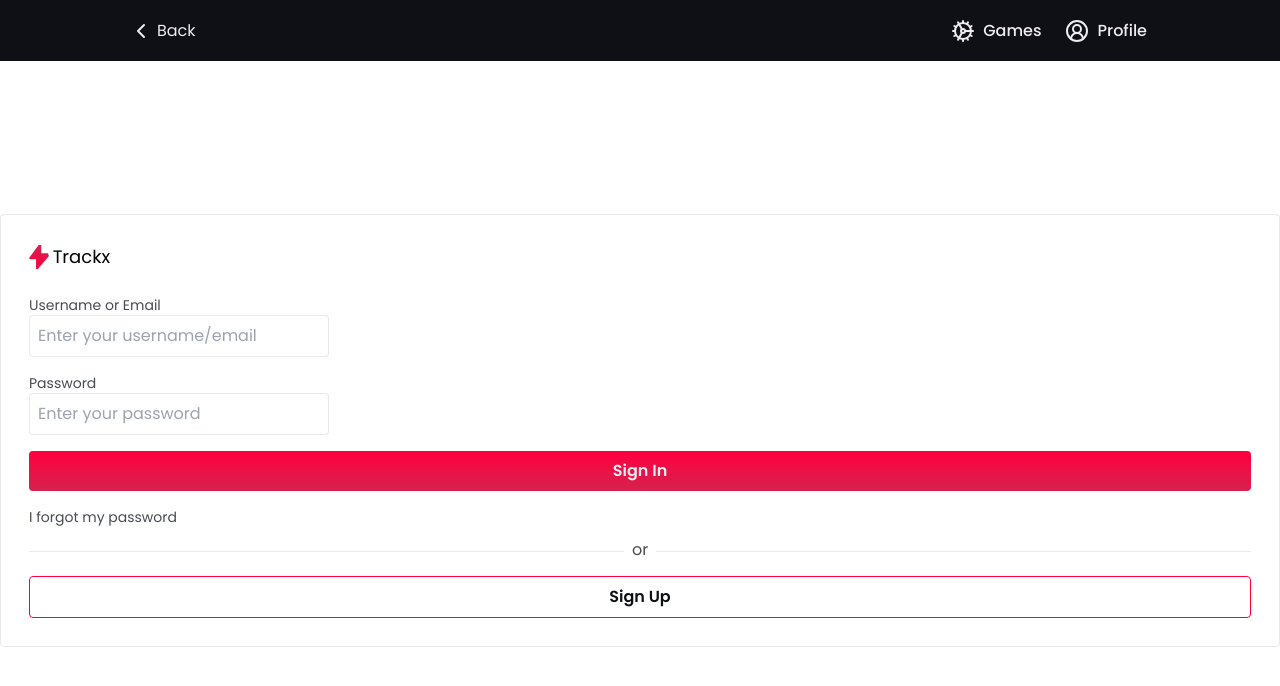
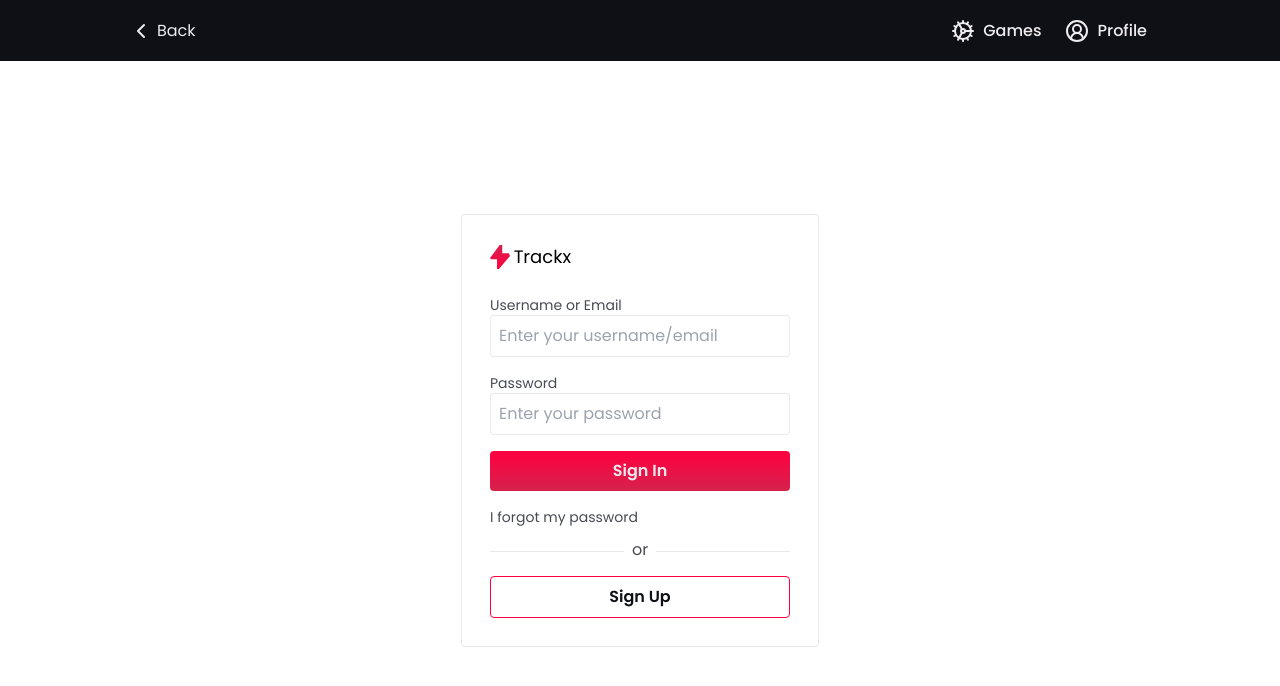
Before and after one commit to stardusteight-d4c/gametracker, a Next.js app in the folder web/: page /login in a window 1280 px wide. Shown: the top 686 px of the page. Built offline with nearby package versions, Linux system fonts and the light colour scheme.

Commit message:
fix: adjusting login interface

```diff
--- a/web/src/modules/auth/pages/login/components/SignIn.tsx
+++ b/web/src/modules/auth/pages/login/components/SignIn.tsx
@@ -4,7 +4,7 @@ interface SignInProps {
 
 export const SignIn = ({ onTypeChange }: SignInProps) => {
   return (
-    <div className="flex flex-col border border-dark-mid/10 mt-[61px] rounded p-4 md:p-7">
+    <div className="flex flex-col border w-fit mx-auto border-dark-mid/10 mt-[61px] rounded p-4 md:p-7">
       <div className="flex cursor-pointer items-center gap-x-1 mb-6 w-fit">
         <img src="/assets/logo.svg" alt="" className="h-[24px]" />
         <span className="text-lg">Trackx</span>
--- a/web/src/modules/auth/pages/login/components/SignUp.tsx
+++ b/web/src/modules/auth/pages/login/components/SignUp.tsx
@@ -4,7 +4,7 @@ interface SignUpProps {
 
 export const SignUp = ({ onTypeChange }: SignUpProps) => {
   return (
-    <div className="flex flex-col border border-dark-mid/10 mt-[61px] rounded p-4 md:p-7">
+    <div className="flex flex-col border w-fit mx-auto border-dark-mid/10 mt-[61px] rounded p-4 md:p-7">
       <div className="flex cursor-pointer items-center gap-x-1 mb-6 w-fit">
         <img src="/assets/logo.svg" alt="" className="h-[24px]" />
         <span className="text-lg">Trackx</span>
```
